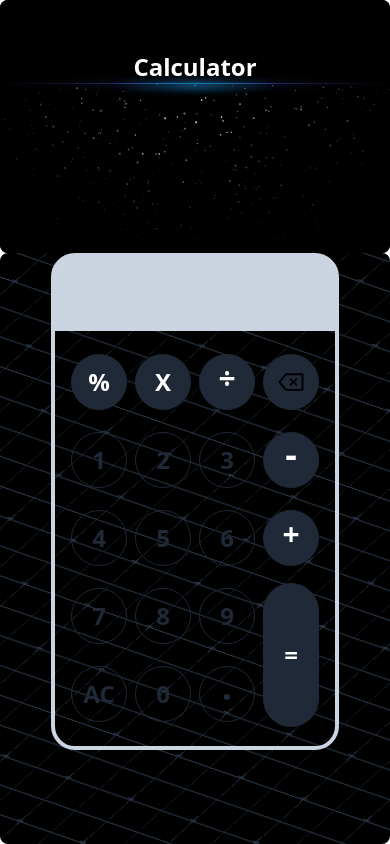
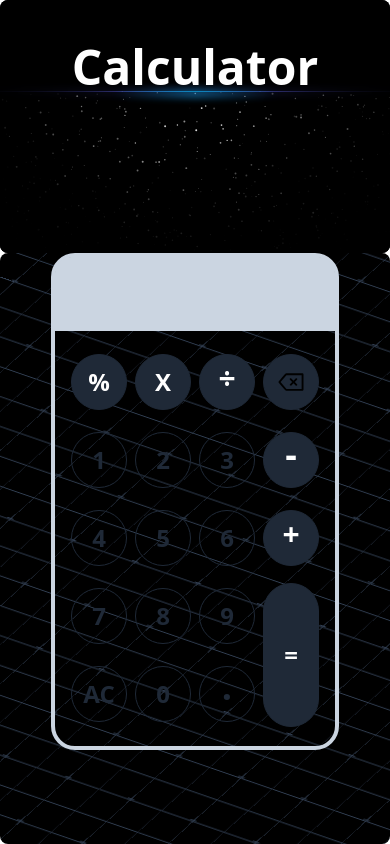
Before and after one commit to MoxitParmar/reactCalculator, a React (Vite) app: page / in a window 390 px wide. Built offline with nearby package versions, Linux system fonts and the light colour scheme.

Commit message:
minor changes

```diff
--- a/src/Components/Header.jsx
+++ b/src/Components/Header.jsx
@@ -9,7 +9,7 @@ export function Header() {
                   <div className="absolute inset-0 w-full h-full bg-black z-20 [mask-image:radial-gradient(transparent,white)] pointer-events-none" />
 
           {/* <Boxes /> */}
-      <h1 className="md:text-5xl text-2xl mt-10 lg:text-7xl font-bold text-center text-white relative z-20">
+      <h1 className="md:text-5xl text-5xl mt-10 lg:text-7xl font-bold text-center text-white relative z-20">
         Calculator
       </h1>
       <div className="w-[40rem] h-40 relative">
```
